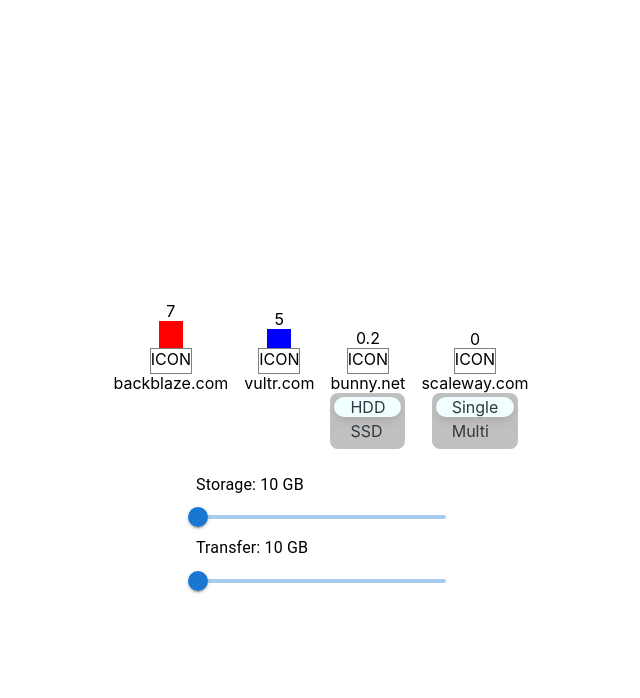
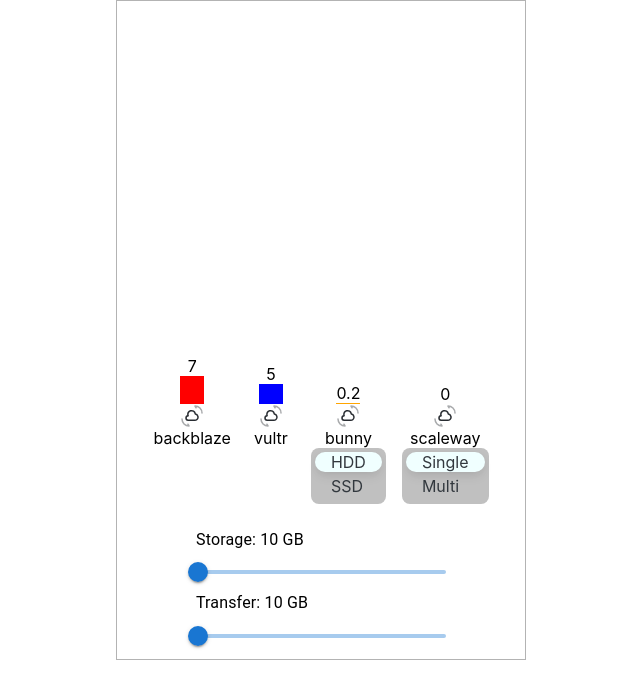
Before and after one commit to FoxCrush/react_ts_cloud_storage_calc, a React (Create React App) app: page / in a window 1280 px wide. Shown: the top 698 px of the page, without its empty margins (319-959 px from the left). Built offline with nearby package versions, Linux system fonts and the light colour scheme.

Commit message:
added svg icon, fixed width jumping

```diff
--- a/package.json
+++ b/package.json
@@ -15,10 +15,8 @@
     "@types/node": "^18.11.18",
     "@types/react": "^18.0.27",
     "@types/react-dom": "^18.0.10",
-    "lodash.debounce": "^4.0.8",
     "react": "^18.2.0",
     "react-dom": "^18.2.0",
-    "react-google-charts": "^4.0.0",
     "react-scripts": "5.0.1",
     "web-vitals": "^2.1.4"
   },
--- a/src/components/brands/multi-brand-component/brand.module.css
+++ b/src/components/brands/multi-brand-component/brand.module.css
@@ -1,4 +1,5 @@
 .container {
+  min-width:48px;
   margin: 0 8px;
   display: flex;
   flex-direction: column-reverse;
--- a/src/components/brands/multi-brand-component/brand.tsx
+++ b/src/components/brands/multi-brand-component/brand.tsx
@@ -4,7 +4,8 @@
 // @ts-ignore
 import styles from "./brand.module.css";
 import { IProps } from "../../../interfaces/calc-interfaces";
-import OptionPicker from "../../switch";
+import OptionPicker from "../../switch"; //@ts-ignore
+import cloudIcon from "../../../media/cloud-storage-free-svg.svg";
 
 export default function Brand({
   bestPrice = 0,
@@ -116,21 +117,20 @@
           switchChangedHandler={switchChangedHandler}
         />
         {brandName}
-        <div
+        <img
+          alt="cloud"
+          src={cloudIcon}
           style={{
-            outline: "1px solid grey",
             height: "24px",
             display: "block",
           }}
-        >
-          ICON
-        </div>
+        />
         <ColumnChart
           price={finalPrice}
-          color={brandColor}
+          color={brandColor ? brandColor : 'silver'}
           bestPrice={bestPrice}
         />
-        {finalPrice}
+        <span style={{ textAlign:'center'}}>{finalPrice}</span>
       </div>
     </>
   );
--- a/src/components/calculator/calc-component.module.css
+++ b/src/components/calculator/calc-component.module.css
@@ -2,10 +2,14 @@
   display: flex;
   flex-direction: row;
   align-items: flex-end;
+  justify-content: space-around;
 }
 .container {
-  height: 600px;
-  /* padding: 24px 24px; */
+  margin: auto;
+  border: 1px solid hsla(0, 0%, 50%, 0.599);
+  width: 400px;
+  height: 650px;
+  padding: 4px 4px;
   display: flex;
   flex-direction: column;
   align-items: center;
--- a/src/components/charts/column.tsx
+++ b/src/components/charts/column.tsx
@@ -10,16 +10,17 @@
   bestPrice: number;
 }) {
   const [columnLength, setColumnLength] = useState<string>("10");
+  const [currentColor, setCurrentColor] = useState<string>('silver')
 
   useEffect(() => {
+    setCurrentColor(color);
     setColumnLength(`${price * 4}px`);
   }, [price]);
-  useEffect(() => {}, [columnLength]);
 
   return (
     <div
       style={{
-        backgroundColor: color,
+        backgroundColor: currentColor,
         width: "24px",
         height: columnLength,
       }}
--- a/src/data/brands-data.tsx
+++ b/src/data/brands-data.tsx
@@ -1,14 +1,14 @@
 import { IBrand } from "../interfaces/calc-interfaces";
 
 const backblaze: IBrand = {
-  brandName: "backblaze.com",
+  brandName: "backblaze",
   brandColor: "red",
   minPayment: 7,
   pricePerStorage: 0.005,
   pricePerTransfer: 0.01,
 };
 const bunny: IBrand = {
-  brandName: "bunny.net",
+  brandName: "bunny",
   brandColor: "orange",
   togglingOption: true,
   switchOptions: ["HDD", "SSD"],
@@ -19,7 +19,7 @@
   altPricePerTransfer: 0.01,
 };
 const scaleway: IBrand = {
-  brandName: "scaleway.com",
+  brandName: "scaleway",
   brandColor: "purple",
   togglingOption: true,
   switchOptions: ["Single", "Multi"],
@@ -30,7 +30,7 @@
   freeSpace: 75,
 };
 const vultr: IBrand = {
-  brandName: "vultr.com",
+  brandName: "vultr",
   brandColor: "blue",
   minPayment: 5,
   pricePerStorage: 0.01,
```
Also changed, not shown: src/media/cloud-storage-free-svg.svg (added), 1 other file (tests, documents, lock files or other folders).
